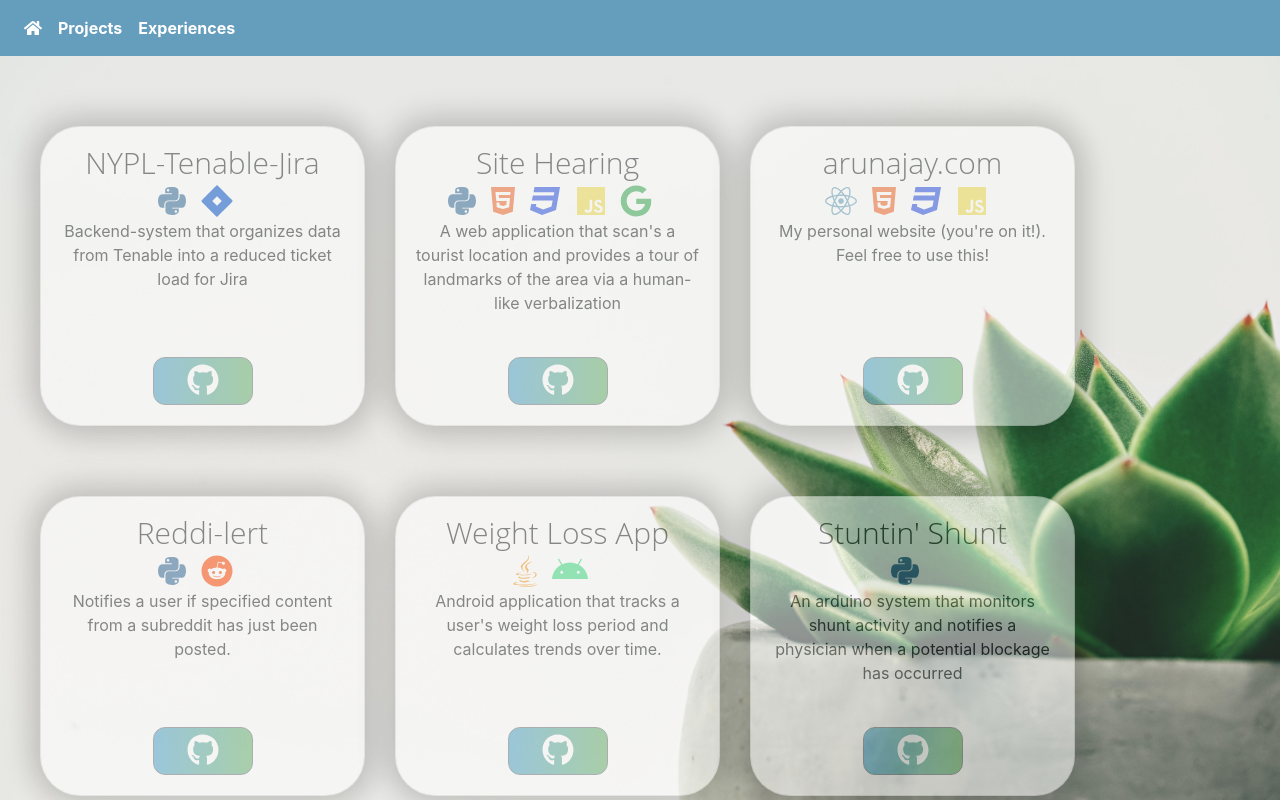
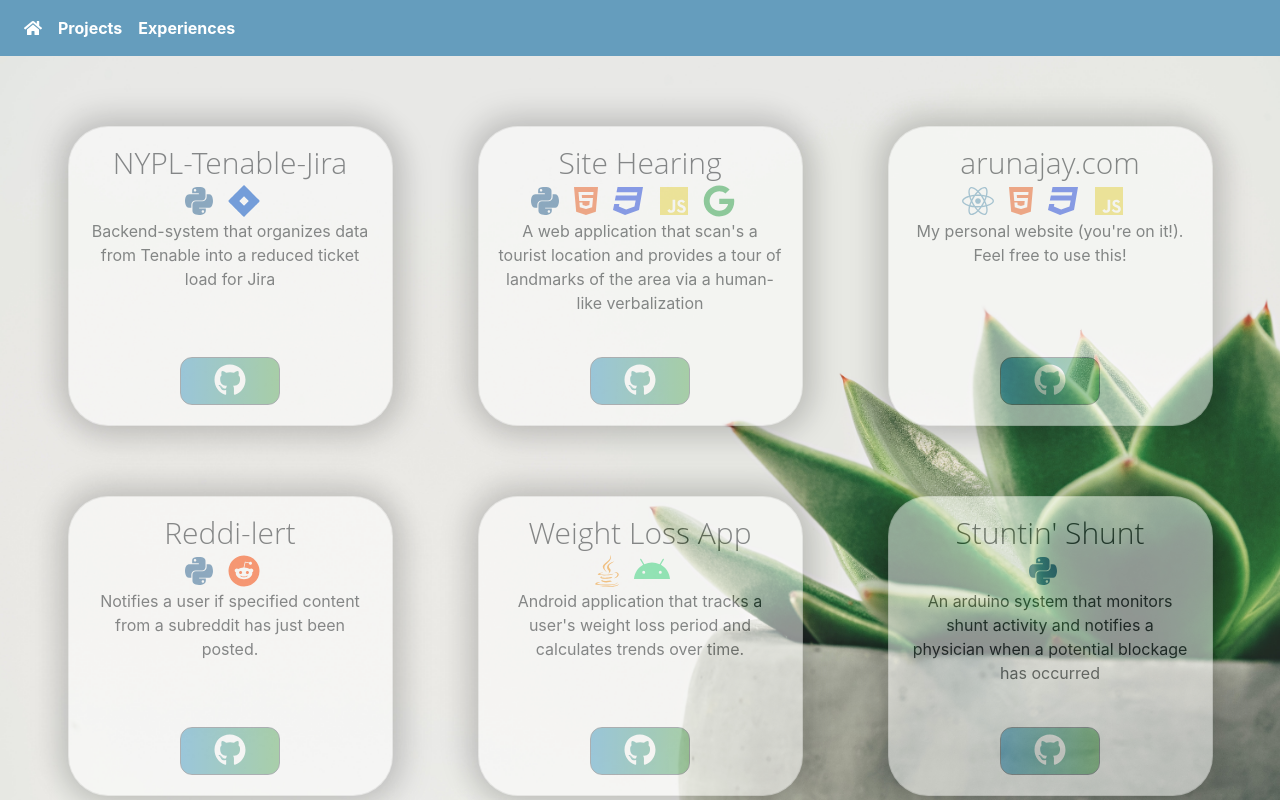
Before and after one commit to arun-ajay/arun-ajay-website-OLD, a React (Create React App) app: page /Projects in a window 1280 px wide. Built offline with nearby package versions, Linux system fonts and the light colour scheme.

Commit message:
fixed spacing for projects

```diff
--- a/src/components/pages/Projects/Projects.css
+++ b/src/components/pages/Projects/Projects.css
@@ -17,6 +17,8 @@
 .projectCol{
     margin-top: 25px;
     margin-bottom: 25px;
+    margin-left: auto;
+    margin-right: auto;
 }
 
 
--- a/src/components/pages/experiences/Experiences.css
+++ b/src/components/pages/experiences/Experiences.css
@@ -13,6 +13,8 @@
 .experienceCol{
   margin-top: 25px;
   margin-bottom: 25px;
+  margin-left: auto;
+  margin-right: auto;
 }
 
 .experienceCardImage{
```
